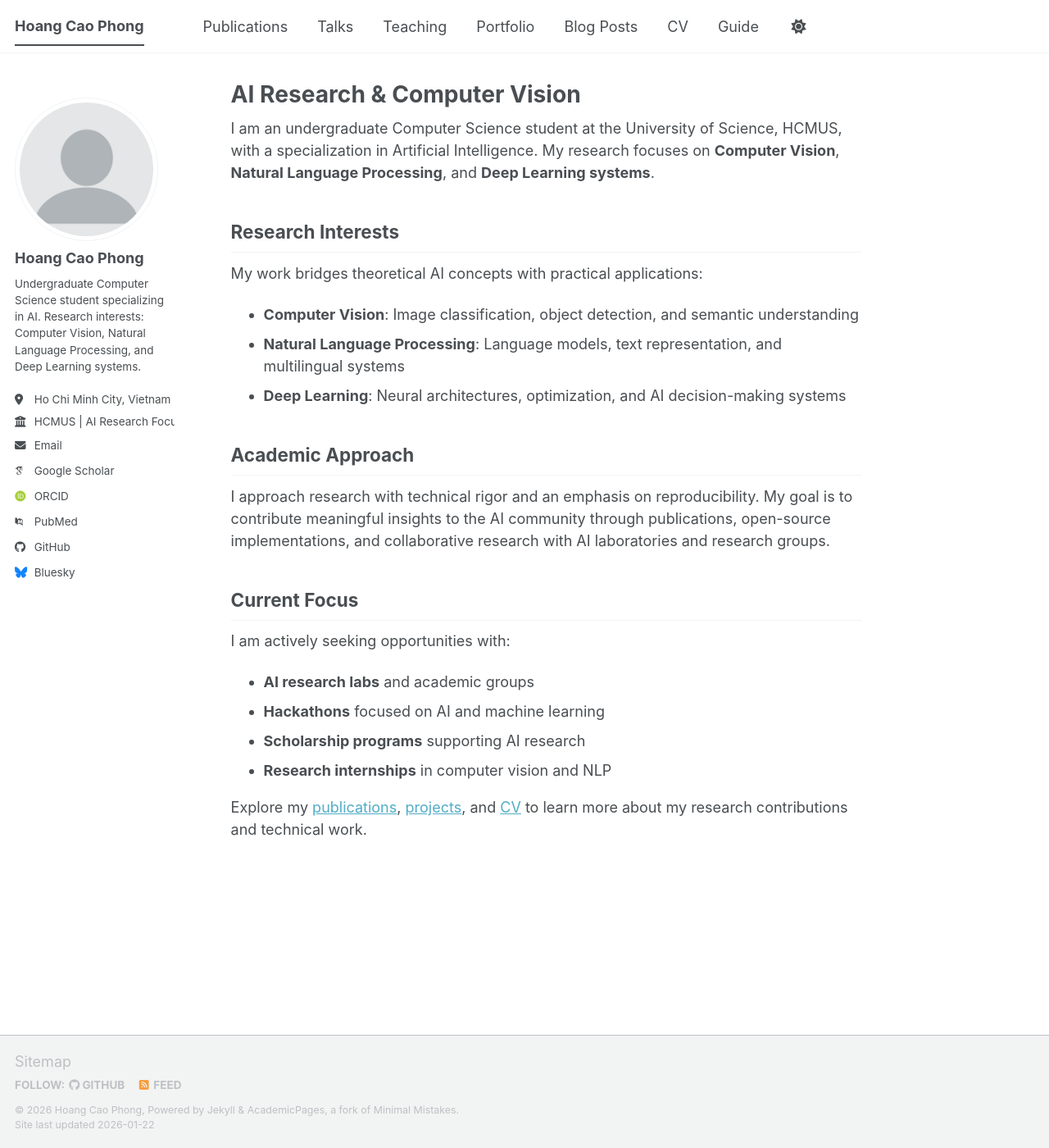
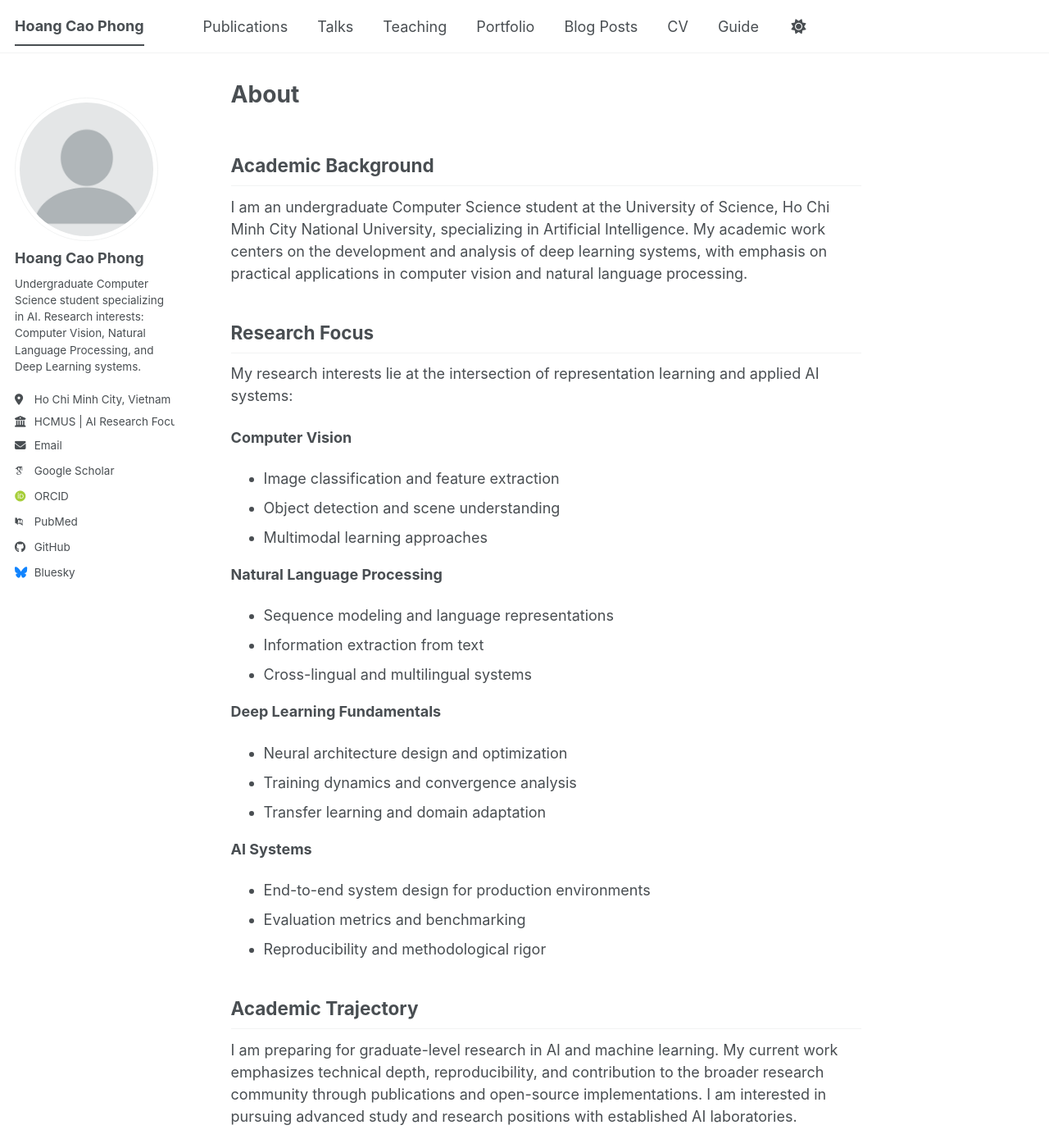
Before and after one commit to HoangCaoPhong/HoangCaoPhong.github.io, a Jekyll site: the page built from _pages/about.md, in a window 1280 px wide and 1400 px high. Shown: the whole window at 82% size. Built offline with Jekyll 4.4.1, drawn with Linux system fonts in a browser that asks for light colours; some web fonts are replaced; our own code applies the rules of GitHub Pages for plain Markdown files; a script bundle is joined from its source files by our own code; library files that are not in the unit come from our copies; some of the changed text lies outside the part shown.

Commit message:
refactor: rewrite about page with academic research profile
- Replace marketing language with precise academic tone
- Restructure to emphasize research interests and technical focus
- Add detailed technical specializations in CV, NLP, Deep Learning, AI systems
- Include academic trajectory and graduate study positioning
- Maintain minimal promotional elements

```diff
--- a/_pages/about.md
+++ b/_pages/about.md
@@ -1,32 +1,42 @@
 ---
 permalink: /
-title: "AI Research & Computer Vision"
+title: "About"
 author_profile: true
 redirect_from:
   - /about/
   - /about.html
 ---
 
-I am an undergraduate Computer Science student at the University of Science, HCMUS, with a specialization in Artificial Intelligence. My research focuses on **Computer Vision**, **Natural Language Processing**, and **Deep Learning systems**.
+## Academic Background
 
-## Research Interests
+I am an undergraduate Computer Science student at the University of Science, Ho Chi Minh City National University, specializing in Artificial Intelligence. My academic work centers on the development and analysis of deep learning systems, with emphasis on practical applications in computer vision and natural language processing.
 
-My work bridges theoretical AI concepts with practical applications:
+## Research Focus
 
-- **Computer Vision**: Image classification, object detection, and semantic understanding
-- **Natural Language Processing**: Language models, text representation, and multilingual systems
-- **Deep Learning**: Neural architectures, optimization, and AI decision-making systems
+My research interests lie at the intersection of representation learning and applied AI systems:
 
-## Academic Approach
+**Computer Vision**
+- Image classification and feature extraction
+- Object detection and scene understanding
+- Multimodal learning approaches
 
-I approach research with technical rigor and an emphasis on reproducibility. My goal is to contribute meaningful insights to the AI community through publications, open-source implementations, and collaborative research with AI laboratories and research groups.
+**Natural Language Processing**
+- Sequence modeling and language representations
+- Information extraction from text
+- Cross-lingual and multilingual systems
 
-## Current Focus
+**Deep Learning Fundamentals**
+- Neural architecture design and optimization
+- Training dynamics and convergence analysis
+- Transfer learning and domain adaptation
 
-I am actively seeking opportunities with:
-- **AI research labs** and academic groups
-- **Hackathons** focused on AI and machine learning
-- **Scholarship programs** supporting AI research
-- **Research internships** in computer vision and NLP
+**AI Systems**
+- End-to-end system design for production environments
+- Evaluation metrics and benchmarking
+- Reproducibility and methodological rigor
 
-Explore my [publications](/publications/), [projects](/portfolio/), and [CV](/cv/) to learn more about my research contributions and technical work.
+## Academic Trajectory
+
+I am preparing for graduate-level research in AI and machine learning. My current work emphasizes technical depth, reproducibility, and contribution to the broader research community through publications and open-source implementations. I am interested in pursuing advanced study and research positions with established AI laboratories.
+
+See [publications](/publications/), [portfolio](/portfolio/), and [CV](/cv/) for additional details on current and past research work.
```
